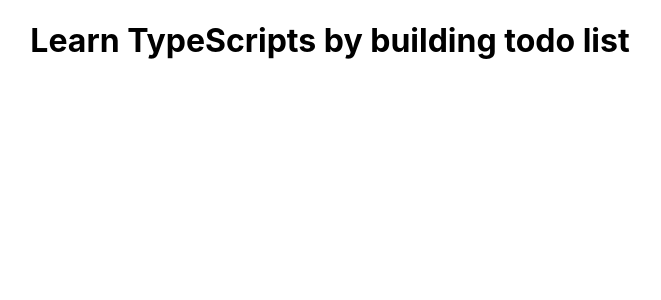
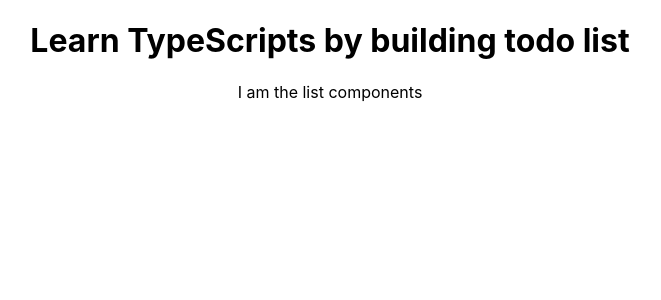
Before and after one commit to Pellumbengineer/Todo-List, a React (Create React App) app: page / in a window 1280 px wide. Shown: the top 300 px of the page, without its empty margins (310-971 px from the left). Built offline with nearby package versions, Linux system fonts and the light colour scheme.

Commit message:
handling props

```diff
--- a/src/App.tsx
+++ b/src/App.tsx
@@ -1,10 +1,10 @@
 import React, { useState } from 'react'
-import logo from './logo.svg'
 import './App.css'
+import List from './components/List'
 
 interface IState {
   todoList: {
-    name: string
+    category: string
     todo: string
     url: string
     description?: string
@@ -21,6 +21,7 @@ function App() {
   return (
     <div className='App'>
       <h1> Learn TypeScripts by building todo list </h1>
+      <List todoList={todoList} />
     </div>
   )
 }
--- /dev/null
+++ b/src/components/List.tsx
@@ -0,0 +1,16 @@
+import React from 'react'
+
+interface IProps {
+  todoList: {
+    category: string
+    todo: string
+    url: string
+    description?: string
+  }[]
+}
+
+const List: React.FC<IProps> = () => {
+  return <div>I am the list components</div>
+}
+
+export default List
--- a/src/index.tsx
+++ b/src/index.tsx
@@ -1,17 +1,11 @@
-import React from 'react';
-import ReactDOM from 'react-dom';
-import './index.css';
-import App from './App';
-import reportWebVitals from './reportWebVitals';
+import React from 'react'
+import ReactDOM from 'react-dom'
+import './index.css'
+import App from './App'
 
 ReactDOM.render(
   <React.StrictMode>
     <App />
   </React.StrictMode>,
   document.getElementById('root')
-);
-
-// If you want to start measuring performance in your app, pass a function
-// to log results (for example: reportWebVitals(console.log))
-// or send to an analytics endpoint. Learn more: https://bit.ly/CRA-vitals
-reportWebVitals();
+)
```
